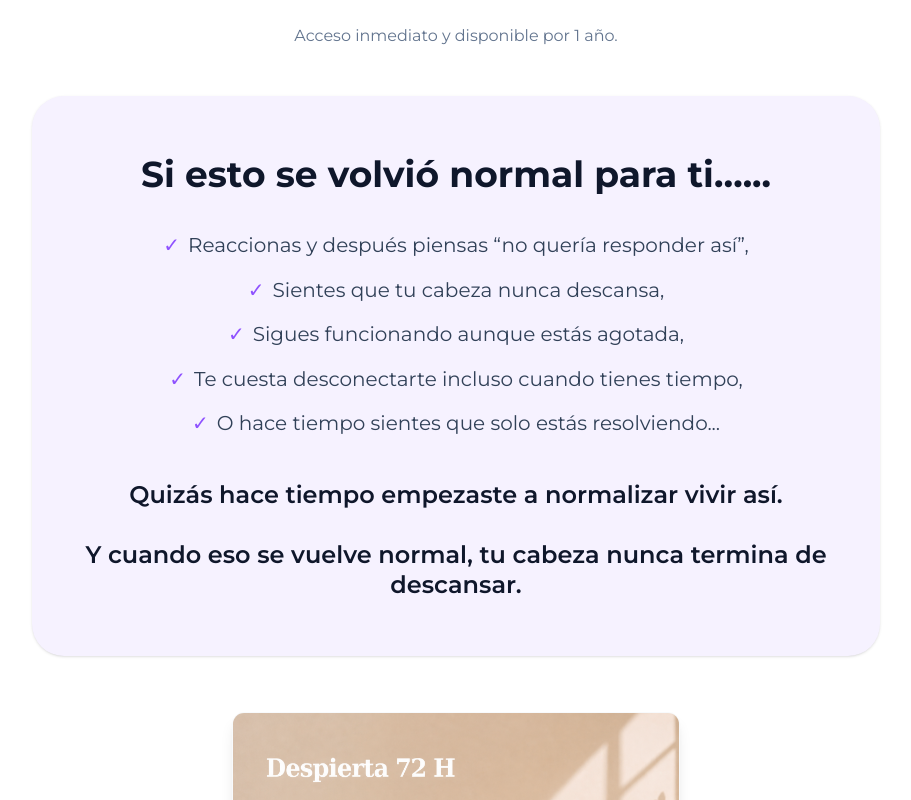
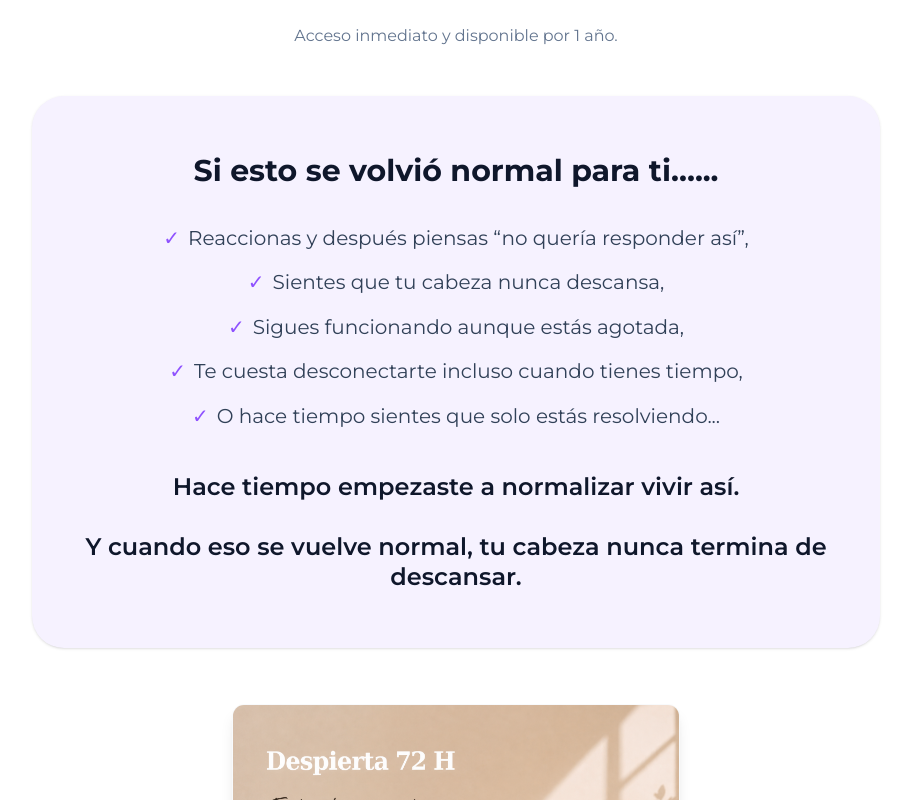
Before and after one commit to cursossolange/despierta-72h, a React (Vite) app: page / in a window 1280 px wide. Shown: the part 499-1299 px from the top of the page, without its empty margins (184-1095 px from the left). Built offline with nearby package versions, Linux system fonts and the light colour scheme; no server answers.

Commit message:
Update LandingPage.tsx

```diff
--- a/src/components/LandingPage.tsx
+++ b/src/components/LandingPage.tsx
@@ -188,7 +188,7 @@ Para mujeres que sienten que hace tiempo viven resolviendo todo..
             {/* Bloque de identificación del dolor */}
 <div className="max-w-4xl mx-auto mt-12 mb-14 px-6">
   <div className="bg-[#F6F2FF] rounded-[32px] px-8 py-10 md:px-12 md:py-14 shadow-sm text-center">
- <p className="text-2xl md:text-4xl font-bold text-slate-900 mb-8 leading-tight">
+<p className="text-xl md:text-3xl font-bold text-slate-900 mb-8 leading-tight">
   Si esto se volvió normal para ti…...
 </p>
 
@@ -205,7 +205,7 @@ Para mujeres que sienten que hace tiempo viven resolviendo todo..
   </div>
 
 <p className="mt-10 text-lg md:text-2xl font-semibold text-slate-900 leading-tight">
-  Quizás hace tiempo empezaste a normalizar vivir así.
+  Hace tiempo empezaste a normalizar vivir así.
   <br /><br />
   Y cuando eso se vuelve normal,
   tu cabeza nunca termina de descansar.
```
